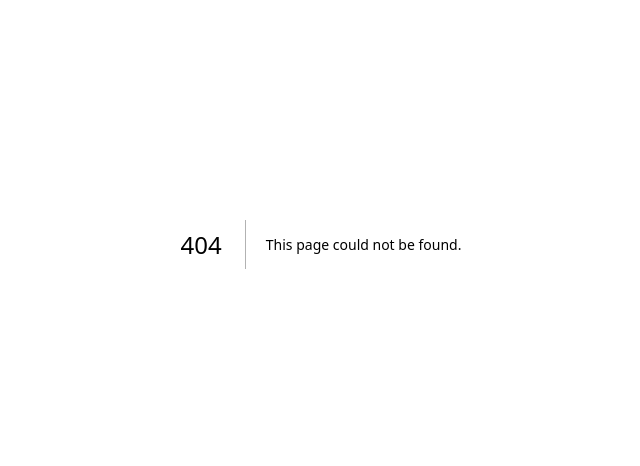
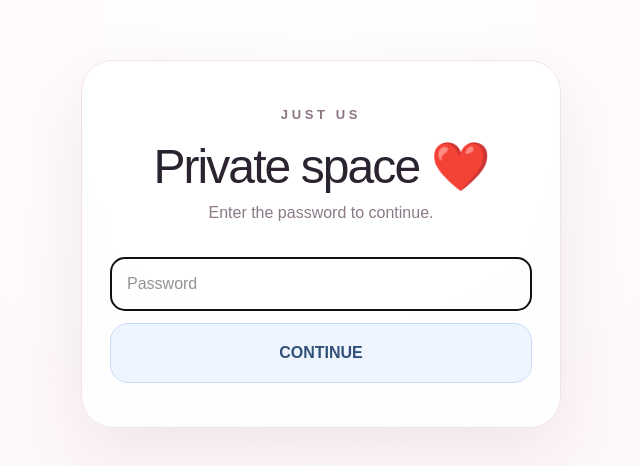
Before and after one commit to akshatpatidar27june-bit/just-us, a Next.js app: page /login in a window 1280 px wide. Before the commit this address had no page. Shown: the part 156-622 px from the top of the page, without its empty margins (319-959 px from the left). Built offline with nearby package versions, Linux system fonts and the light colour scheme.

Commit message:
Add password entry screen for Just Us

```diff
--- /dev/null
+++ b/app/login/page.tsx
@@ -0,0 +1,35 @@
+'use client';
+
+import { useState } from 'react';
+import { useRouter } from 'next/navigation';
+
+export default function LoginPage() {
+  const [password, setPassword] = useState('');
+  const [error, setError] = useState('');
+  const router = useRouter();
+
+  function submit(e: React.FormEvent) {
+    e.preventDefault();
+    if (password !== 'JUST-US-2026') {
+      setError('Incorrect password.');
+      return;
+    }
+    document.cookie = 'just_us_access=granted; Path=/; Max-Age=86400; SameSite=Lax';
+    router.replace('/');
+  }
+
+  return (
+    <main className="entry" style={{ minHeight: '100vh' }}>
+      <section className="entry-card">
+        <div className="eyebrow">JUST US</div>
+        <h1>Private space ❤️</h1>
+        <p>Enter the password to continue.</p>
+        <form onSubmit={submit} style={{ display: 'grid', gap: 12, marginTop: 24 }}>
+          <input autoFocus type="password" value={password} onChange={(e) => setPassword(e.target.value)} placeholder="Password" style={{ width: '100%', boxSizing: 'border-box', padding: '14px 16px', borderRadius: 14, border: '1px solid #ddd', fontSize: 16 }} />
+          {error && <div style={{ color: '#c0395a', fontSize: 14 }}>{error}</div>}
+          <button type="submit" className="role him">CONTINUE</button>
+        </form>
+      </section>
+    </main>
+  );
+}
```
